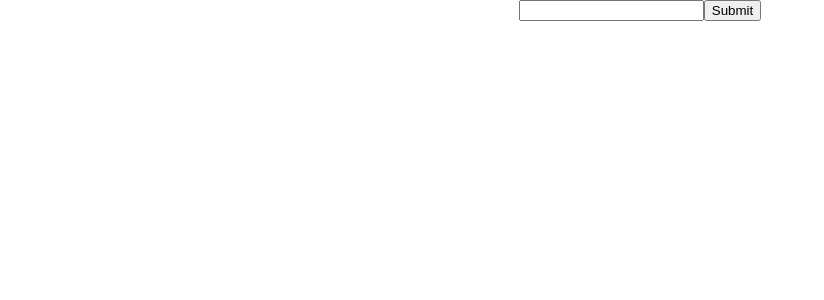
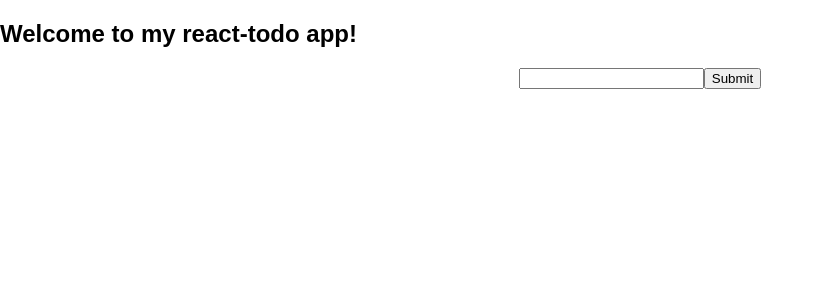
Before and after one commit to kaxcode/react-todo, a React (Create React App) app: page / in a window 1280 px wide. Shown: the top 300 px of the page, without its empty margins (0-824 px from the left). Built offline with nearby package versions, Linux system fonts and the light colour scheme.

Commit message:
Updates my snapshot.

```diff
--- a/src/App.js
+++ b/src/App.js
@@ -26,6 +26,7 @@ export default class App extends Component {
   render() {
     return (
       <div>
+        <h2>Welcome to my react-todo app!</h2>
         <form className="App" onSubmit={this.onSubmit}>
           <input value={this.state.term} onChange={this.onChange} />
           <button>Submit</button>
```
Also changed, not shown: 1 other file (tests, documents, lock files or other folders).
